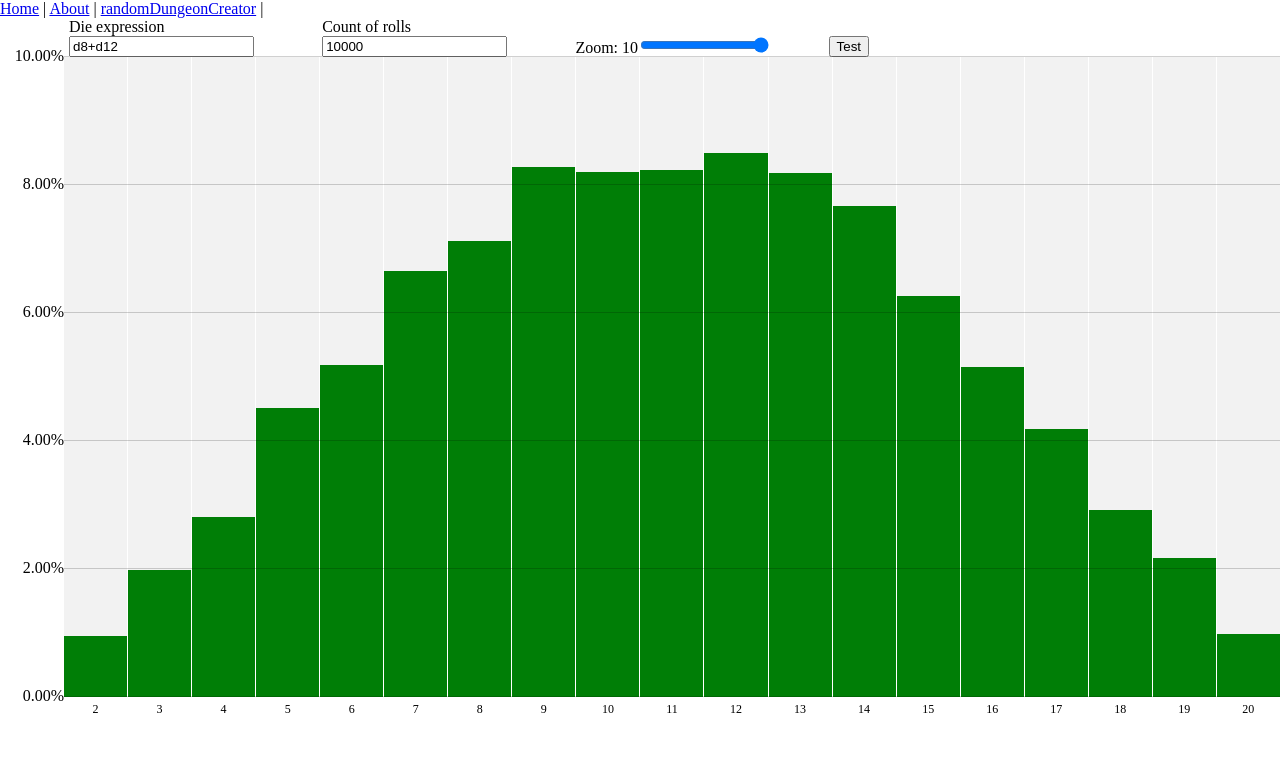
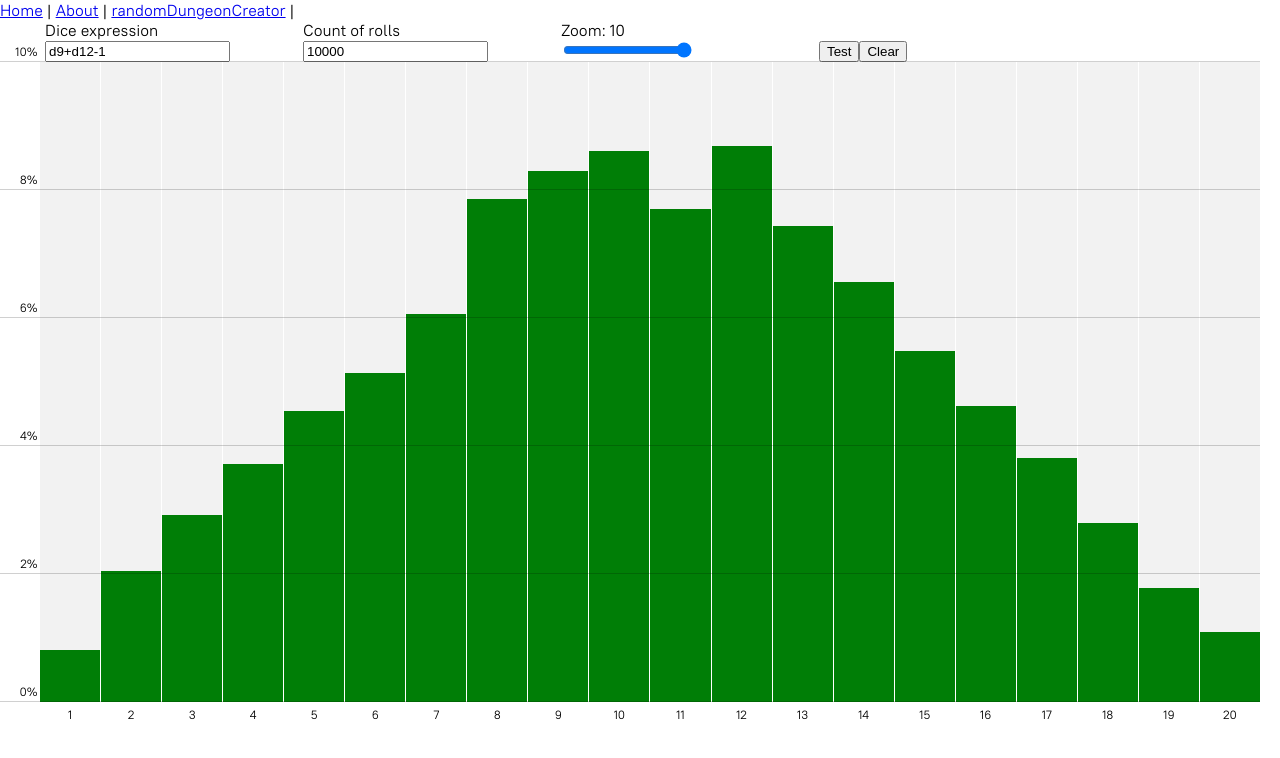
Before and after one commit to dubaua/dmapp4, a Vue app: page /chance-test in a window 1280 px wide. Shown: the top 758 px of the page. Built offline with nearby package versions, Linux system fonts and the light colour scheme.

Commit message:
choose performant implementations, rework table, add auto fit zoom

```diff
--- a/src/components/ChanceTest.vue
+++ b/src/components/ChanceTest.vue
@@ -1,41 +1,32 @@
 <template lang="pug">
   .chance-test
-    .params
+    form.params(@submit.prevent="test")
       .params__col
-        label(for='expression') Die expression
-        input#expression(v-model='expression')
+        label(for="expression") Diсe expression
+        input#expression(v-model="expression")
       .params__col
-        label(for='count') Count of rolls
-        input#count(v-model='count')
+        label(for="count") Count of rolls
+        input#count(v-model="count")
       .params__col
-        | Zoom: {{zoom}}
-        input(type='range', v-model.number='zoom', min='1', max='10', step='1')
+        label(for="zoom") Zoom: {{zoom}}
+        input#zoom(type="range", v-model.number="zoom", min="1", max="10", step="1")
       .params__col
-        button(@click='test') Test
+        button(@click='test' type="submit") Test
+        button(@click='clear' type="reset") Clear
     .diagram
-      .diagram__ruler.diagram__ruler--0
-        .diagram__legend {{(0 / zoom).toFixed(2)}}%
+      .diagram__ruler(v-for="ruler in rulers" :class="'diagram__ruler--'+ruler")
+        .diagram__legend {{Math.round(ruler / zoom)}}%
         .diagram__bar
-      .diagram__ruler.diagram__ruler--20
-        .diagram__legend {{(20 / zoom).toFixed(2)}}%
-        .diagram__bar
-      .diagram__ruler.diagram__ruler--40
-        .diagram__legend {{(40 / zoom).toFixed(2)}}%
-        .diagram__bar
-      .diagram__ruler.diagram__ruler--60
-        .diagram__legend {{(60 / zoom).toFixed(2)}}%
-        .diagram__bar
-      .diagram__ruler.diagram__ruler--80
-        .diagram__legend {{(80 / zoom).toFixed(2)}}%
-        .diagram__bar
-      .diagram__ruler.diagram__ruler--100
-        .diagram__legend {{(100 / zoom).toFixed(2)}}%
-        .diagram__bar
-      .diagram__col(v-for='entry in results')
-        .diagram__progress(:style='getHeight(entry.count)')
+      .diagram__col(
+        v-if="!inProcess"
+        v-for='entry in results'
+        )
         .diagram__digit
           | {{entry.result}}
-        .diagram__highlight
+        .diagram__progress(:style='getHeight(entry.count)')
+          .diagram__highlight
+            span {{entry.count}}
+            span {{(entry.count / rolled * 100).toFixed(2)}}%
 </template>
 
 <script>
@@ -50,40 +41,47 @@ export default {
   name: "ChanceTest",
   data() {
     return {
-      expression: "d8+d12",
+      expression: "d9+d12-1",
       config: [],
       count: 10000,
       zoom: 10,
       rolled: 0,
-      results: {}
+      results: {},
+      rulers: [0, 20, 40, 60, 80, 100],
+      inProcess: false
     };
   },
   methods: {
     getHeight: function(count) {
-      return `height: ${((count / this.rolled) * 100 * this.zoom).toFixed(2)}%`;
+      const height = ((count / this.rolled) * this.zoom * 100).toFixed(2);
+      return `height: ${height}%`;
     },
     test() {
       this.clear();
+
+      // fill new results
       for (let i = 0; i < this.count; i++) {
         var result = rollDiceConfig(this.config);
         this.results[`r${result}`].count++;
         this.rolled++;
       }
+      this.inProcess = false;
 
+      // adjust zoom if results doen't fit
       const results = Object.values(this.results).map(entry => entry.count);
       const max = Math.max(...results);
-      console.log(max);
-
-      const zoomToFit = Math.ceil((max / this.count) * 10);
-      console.log("currentZoom", this.zoom, zoomToFit);
-      // if (this.zoom > zoomToFit) {
-      //   this.zoom = zoomToFit;
-      // }
+      const maxChance = (max / this.rolled) * 100;
+      const zoomToFit = Math.floor(100 / maxChance);
+      if (this.zoom > zoomToFit) {
+        this.zoom = zoomToFit;
+      }
     },
     clear() {
       this.config = parseExpression(this.expression);
       const min = minDiceConfig(this.config);
       const max = maxDiceConfig(this.config);
+
+      this.inProcess = true;
 
       this.rolled = 0;
       this.results = {};
@@ -107,28 +105,37 @@ export default {
 <style lang="scss">
 body {
   margin: 0;
+  font-family: "PT Root UI Web", "Helvetica Neue", "Segoe UI", sans-serif;
 }
+
+$bar-label-width: 40px;
+
 .params {
-  margin-left: 4rem;
+  margin-left: $bar-label-width;
   display: flex;
   align-items: flex-end;
   &__col {
     width: 20%;
     padding: 0 5px;
+    label {
+      display: block;
+    }
   }
   position: relative;
   z-index: 1;
 }
 
 .diagram {
+  $block: &;
   display: flex;
-  margin-left: 4rem;
+  margin-left: $bar-label-width;
+  margin-right: $bar-label-width / 2;
   height: 80vh;
   position: relative;
 
   &__ruler {
     position: absolute;
-    left: 0;
+    left: -$bar-label-width;
     right: 0;
     z-index: 1;
   }
@@ -141,10 +148,14 @@ body {
 
   &__legend {
     position: absolute;
-    left: -4rem;
-    width: 4rem;
+    width: $bar-label-width;
+    left: 0;
+    bottom: 100%;
+    padding-right: 0.2em;
+    box-sizing: border-box;
+    font-size: 12px;
+    line-height: 1.5;
     text-align: right;
-    transform: translate(0, -50%);
   }
 
   &__bar {
@@ -156,17 +167,44 @@ body {
     flex-grow: 1;
     background: rgba(0, 0, 0, 0.05);
     position: relative;
+    display: flex;
+    flex-direction: column;
+    justify-content: flex-end;
 
     & + & {
       margin-left: 1px;
+    }
+
+    &:hover {
+      background: rgba(0, 0, 0, 0.08);
+
+      #{$block}__highlight {
+        display: block;
+      }
     }
   }
 
   &__progress {
     width: 100%;
+    background: rgb(0, 126, 6);
+    position: relative;
+  }
+
+  &__highlight {
+    display: none;
+    bottom: 100%;
+    background: white;
+    box-shadow: 0 1px 1px rgba(0, 0, 0, 0.1);
     position: absolute;
-    bottom: 0;
-    background: rgb(0, 126, 6);
+    left: -$bar-label-width / 2;
+    right: -$bar-label-width / 2;
+    z-index: 1;
+    pointer-events: none;
+    text-align: center;
+    font-size: 12px;
+    span {
+      display: block;
+    }
   }
 
   &__digit {
--- a/src/utils/index.js
+++ b/src/utils/index.js
@@ -7,30 +7,22 @@ export const flatten = (accumulator, current) =>
     ? accumulator.concat(current.reduce(flatten, []))
     : accumulator.concat(current);
 
-export const rollDice = ({ count, side, sign }) =>
-  times(() => rollDie(side), count).map(result => result * sign);
+export const rollDie = side => Math.floor(Math.random() * side) + 1;
 
-export const minDice = ({ count, side, sign }) =>
-  sign === -1 ? count * side * sign : count * sign;
+export function rollDice({ count, side, sign }) {
+  let results = [];
+  for (let i = 0; i < count; i++) {
+    results.push(rollDie(side) * sign);
+  }
+  return results;
+}
 
-export const maxDice = ({ count, side, sign }) =>
-  sign === -1 ? count * sign : count * side * sign;
+export function minDice({ count, side, sign }) {
+  const _side = sign === -1 ? side : 1;
+  return count * sign * _side;
+}
 
-export const times = (fn, count) => {
-  var willReturn = [];
-  let step = 0;
-  while (step < count) {
-    willReturn[step] = fn();
-    step++;
-  }
-  return willReturn;
-};
-
-export const rollDie = side => Math.floor(random() * side) + 1;
-
-export const random = () => {
-  const _crypto = window.crypto || window.msCrypto;
-  let array = new Uint32Array(1);
-  _crypto.getRandomValues(array);
-  return array[0] * Math.pow(2, -32);
-};
+export function maxDice({ count, side, sign }) {
+  const _side = sign === -1 ? 1 : side;
+  return count * sign * _side;
+}
```
